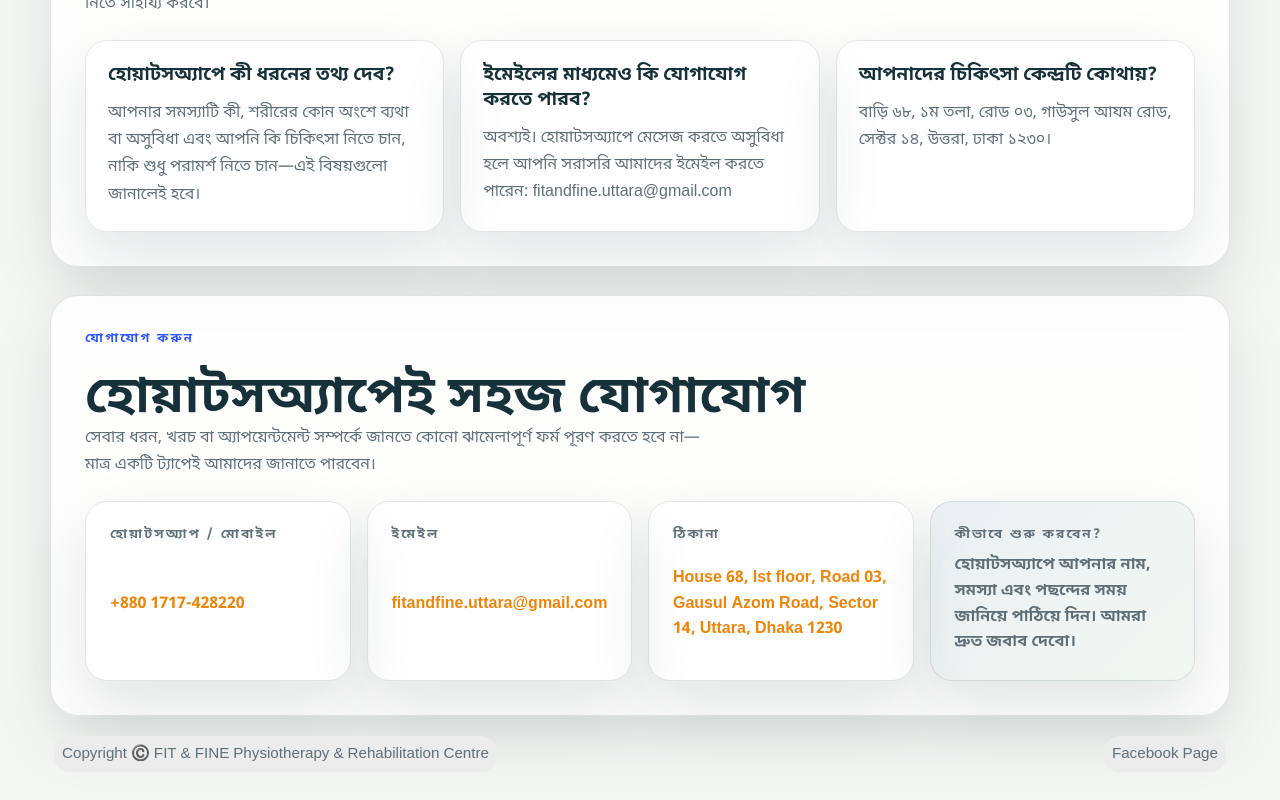
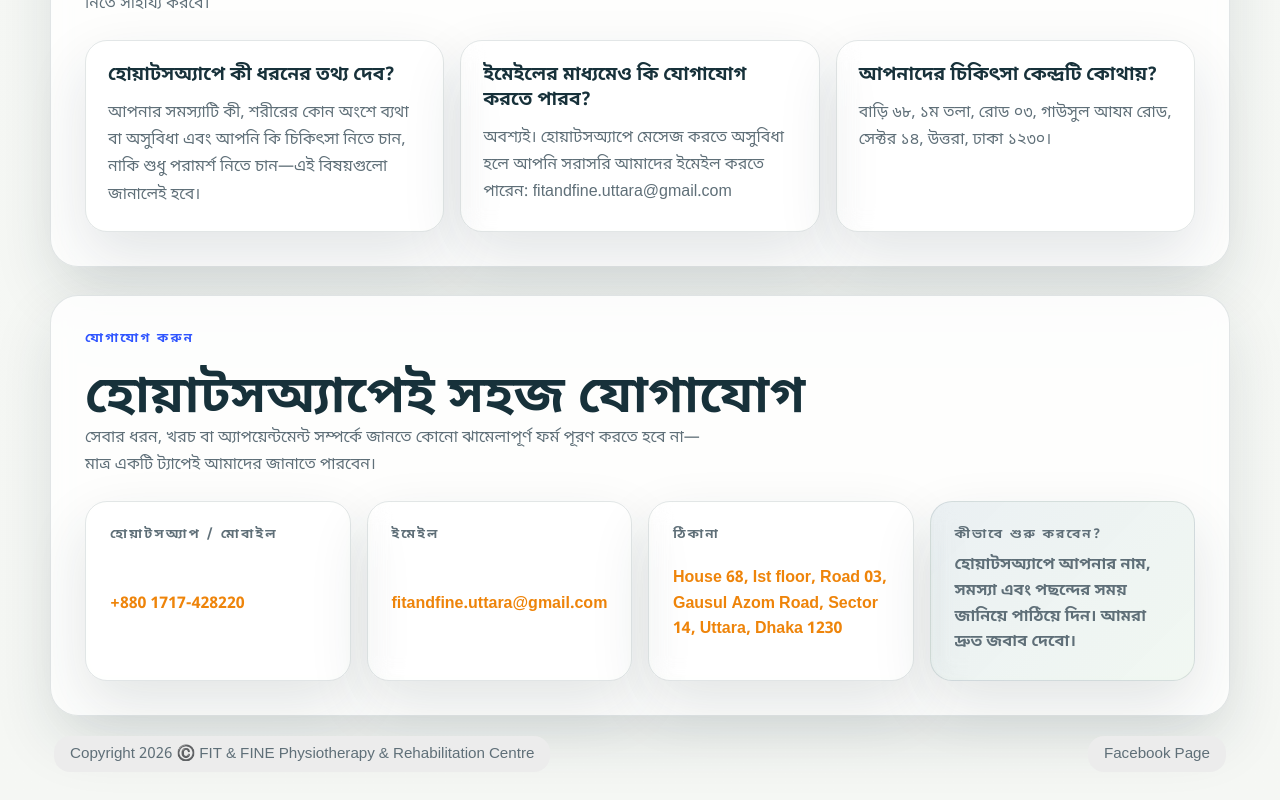
Before and after one commit to juvenilejhan/FIT_and_FINE_Physiotherapy_and_Rehabilitation_Centre, a React (Vite) app: page / in a window 1280 px wide. Shown: the part 3553-4353 px from the top of the page. Built offline with nearby package versions, Linux system fonts and the light colour scheme.

Commit message:
footer update

```diff
--- a/src/components/Footer/Footer.css
+++ b/src/components/Footer/Footer.css
@@ -13,7 +13,7 @@
   font-size: 0.95rem;
   background-color: rgb(236, 236, 236);
   border-radius: 16px;
-  padding: 8px;
+  padding: 8px 16px;
 }
 
 @media (max-width: 640px) {
--- a/src/components/Footer/Footer.jsx
+++ b/src/components/Footer/Footer.jsx
@@ -1,9 +1,14 @@
 import "./Footer.css";
 
 export default function Footer({ facebook }) {
+  const currentYear = new Date().getFullYear();
+
   return (
     <footer className="footer">
-      <p>Copyright ©️ FIT & FINE Physiotherapy & Rehabilitation Centre</p>
+      <p>
+        Copyright {currentYear} ©️ FIT & FINE Physiotherapy & Rehabilitation
+        Centre
+      </p>
       <a href={facebook} target="_blank" rel="noreferrer">
         Facebook Page
       </a>
```
